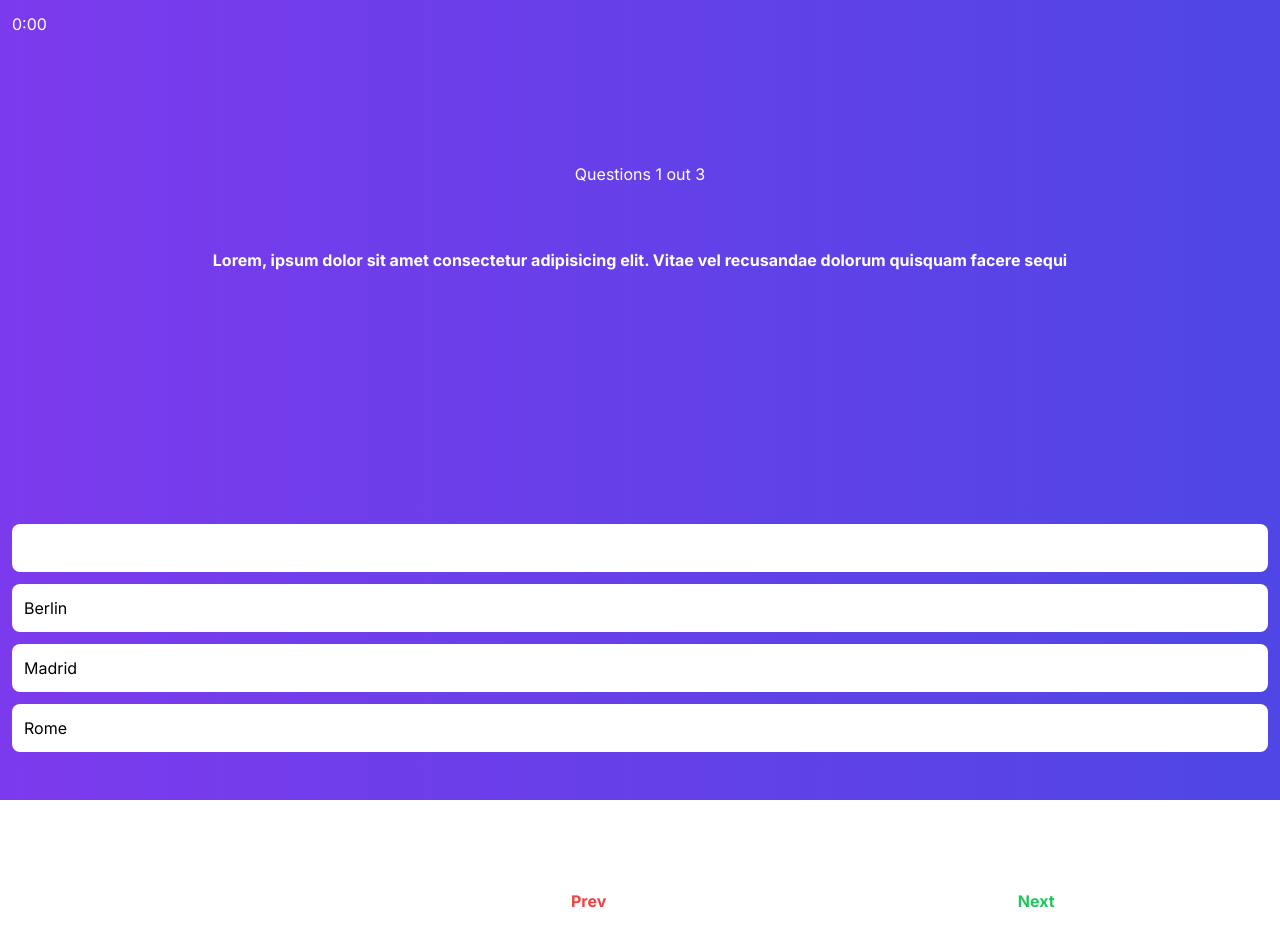
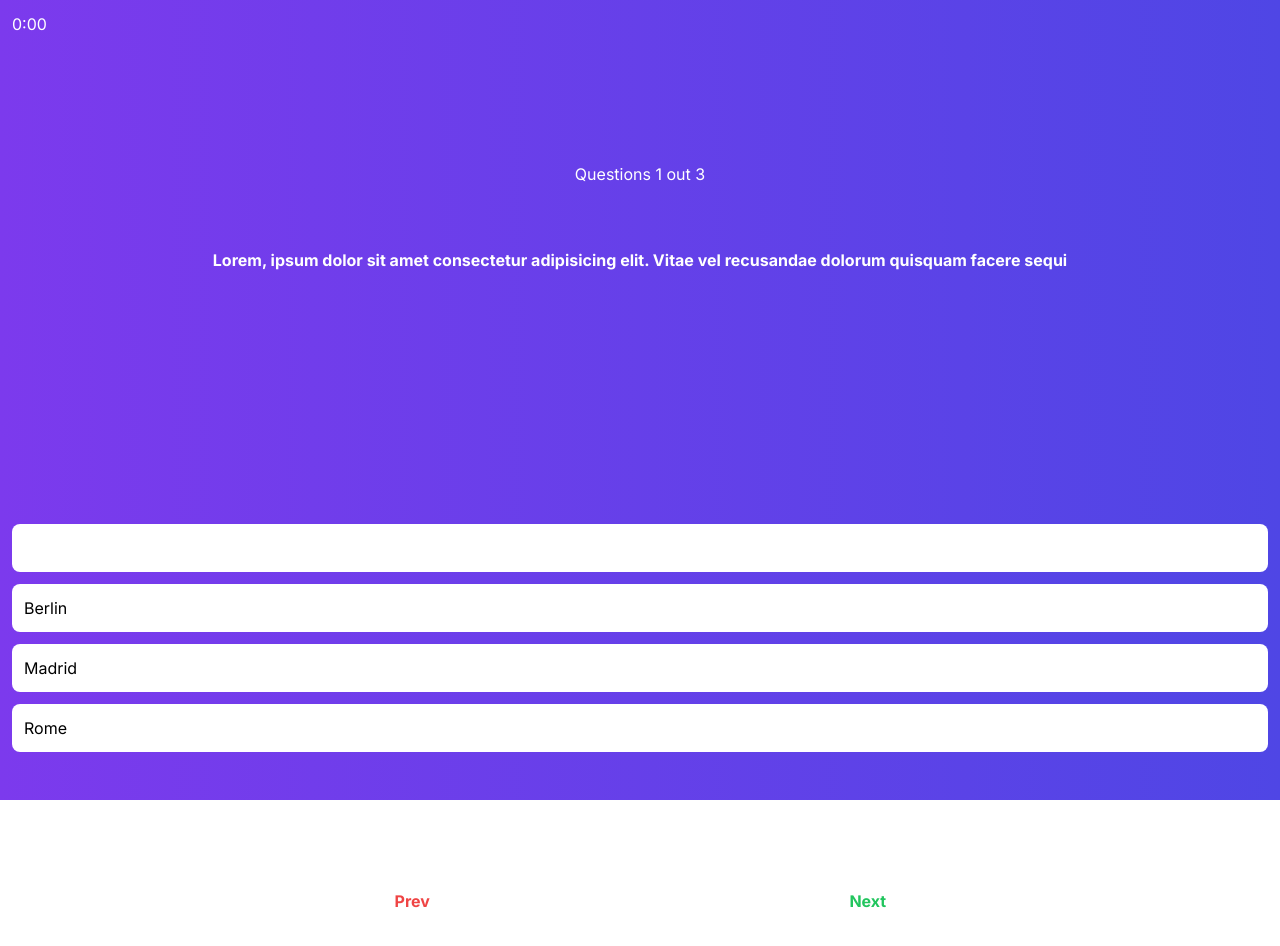
Before and after one commit to Unrealfocus/nfcs, a Next.js app: page /correction in a window 1280 px wide. Shown: the top 946 px of the page. Built offline with nearby package versions, Linux system fonts and the light colour scheme.

Commit message:
coloe commit

```diff
--- a/src/app/correction/sections/quiz.tsx
+++ b/src/app/correction/sections/quiz.tsx
@@ -46,17 +46,17 @@ const Quiz = () => {
       <ul>
         {questions[CurrentQuestion].options.map((option:any, index:any) => (
           <li
-           className={` p-3 mb-3 rounded-lg  ${(checker(option?.text,CurrentQuestion) && (option.isCorrect==="true")) || (option.isCorrect==="true") ?'bg-green-600 text-white':'bg-red-500'} ${checker(option?.text,CurrentQuestion)?'':' bg-white text-black'} `}
+           className={` p-3 mb-3 rounded-lg  ${(checker(option?.text,CurrentQuestion) && (option.isCorrect==="true")) || (option.isCorrect==="true") ?'bg-black text-white':'bg-red-500'} ${checker(option?.text,CurrentQuestion)?'':' bg-white text-black'} `}
             key={index}>
             {option.text}
           </li>
         ))}
       </ul>
-      <div className='flex flex-row gap-4 w-[70%] mt-[10%] mx-auto mr-[16px]'>
+      <div className='flex flex-row gap-4 w-[70%] mt-[10%] mx-auto'>
         <button
           onClick={() =>  {console.log(AnswerSheet)
             dispatch(handlePrev())}}
-         className='w-full text-red-500 font-bold bg-white p-3 mr-[px]'>Prev</button>
+         className='w-full text-red-500 font-bold bg-white p-3  mr-[16px]'>Prev</button>
         <button
           onClick={() => dispatch(handleNext())}
          className='w-full text-green-500 bg-white font-bold p-3'>Next</button>
--- a/src/app/quiz/sections/quiz.tsx
+++ b/src/app/quiz/sections/quiz.tsx
@@ -77,7 +77,7 @@ const Quiz = () => {
       <ul>
         {questions[CurrentQuestion].options.map((option:any, index:any) => (
           <li
-           className={` p-3 mb-3 rounded-lg ${checker(option?.text,CurrentQuestion)?'bg-green-600 text-white':''}  bg-white text-black`}
+           className={` p-3 mb-3 rounded-lg ${checker(option?.text,CurrentQuestion)?'bg-black text-white':''}  bg-white text-black`}
             key={index} onClick={() => sendAnswer(option.text)}>
             {option.text}
           </li>
```
